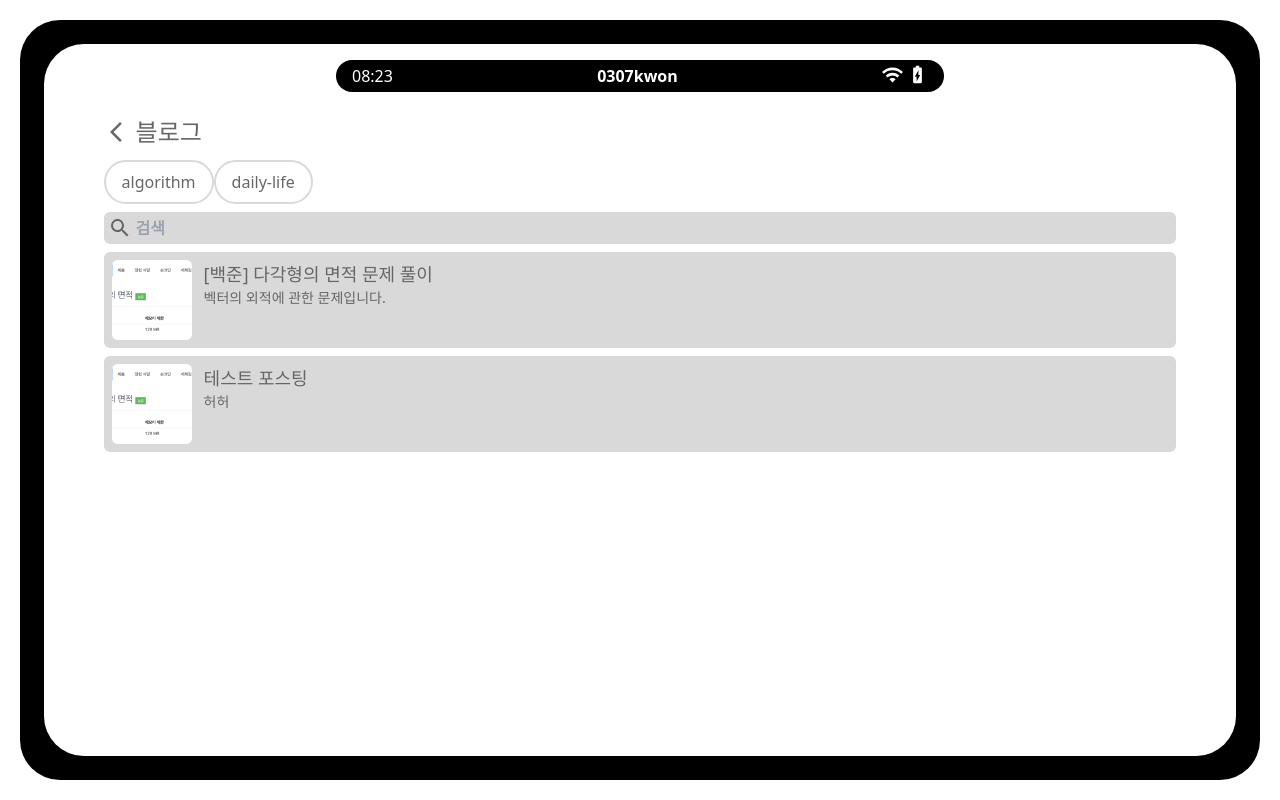
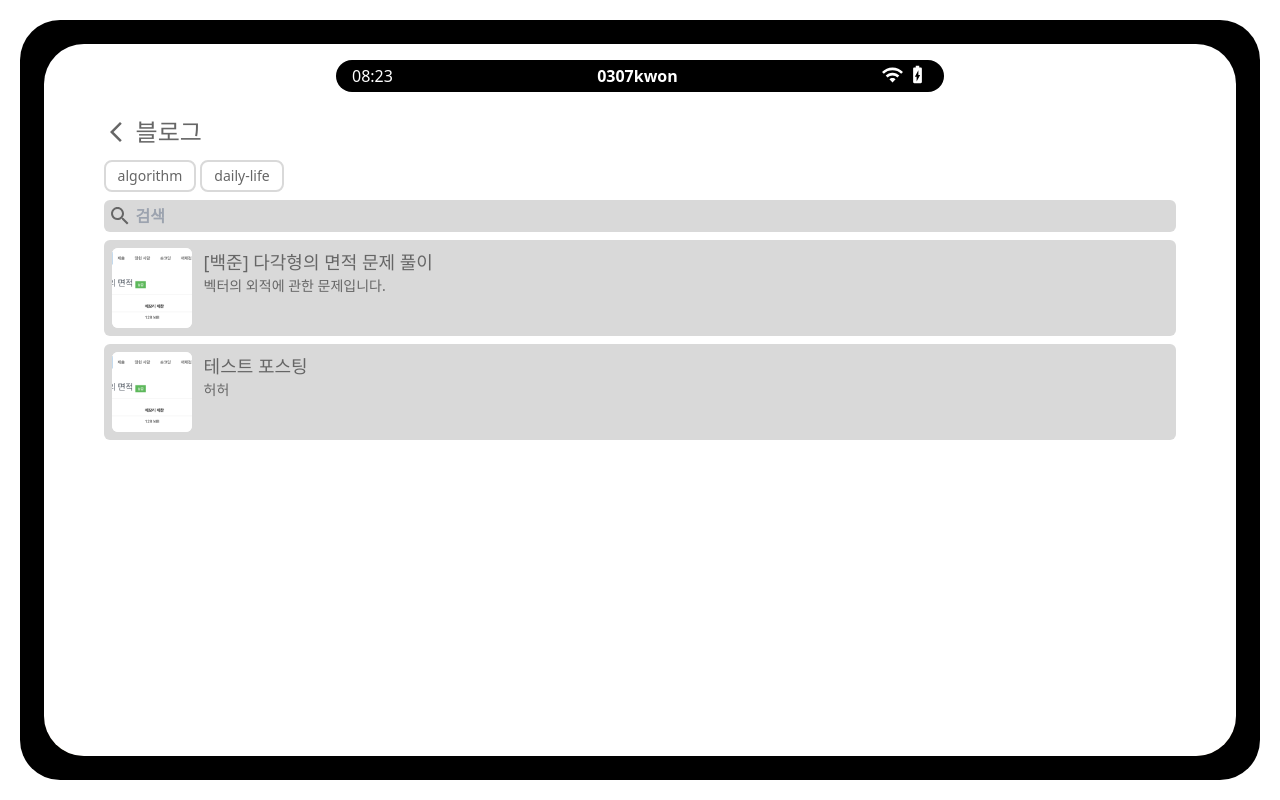
Before and after one commit to 0307kwon/0307kwon.com, a Gatsby site: page /blog in a window 1280 px wide. Built offline with nearby package versions, Linux system fonts and the light colour scheme; Gatsby itself is replaced by a stand-in of ours; a web font is replaced by a local one.

Commit message:
feat: complete tag style

```diff
--- a/src/components/tag.tsx
+++ b/src/components/tag.tsx
@@ -10,9 +10,9 @@ const Tag = ({ name, onClick, active = false }: Props) => {
   return (
     <span
       onClick={onClick}
-      className={`inline-block py-2 px-4 rounded-3xl transition-all select-none
-      hover:bg-kwonBlown hover:text-kwonBlownText border-solid border-2 border-gray400
-      ${active ? "bg-kwonBlown text-kwonBlownText" : ""}`}
+      className={`inline-block py-1 px-3 rounded-lg transition-all select-none border-gray400 border-solid border-2 text-sm
+      hover:bg-kwonBlown hover:text-kwonBlownText hover:border-kwonBlown
+      ${active ? "bg-kwonBlown text-kwonBlownText border-kwonBlown" : ""}`}
     >
       {name}
     </span>
--- a/src/templates/blogPostList.tsx
+++ b/src/templates/blogPostList.tsx
@@ -24,12 +24,13 @@ const blog = ({ data }) => {
   return (
     <PageLayout title="블로그" historyBackPath="/">
       <div className="flex flex-col gap-2">
-        <div>
+        <div className="flex gap-1">
           {data.tags.group.map(i => (
             <Tag
               name={i.tag}
               active={currentTagFilter === i.tag}
               onClick={onToggleTag(i.tag)}
+              key={i.tag}
             />
           ))}
         </div>
@@ -45,6 +46,7 @@ const blog = ({ data }) => {
                 thumbnail={thumbnail.childImageSharp.gatsbyImageData}
                 title={title}
                 description={description}
+                key={slug}
               />
             )
           )}
```
